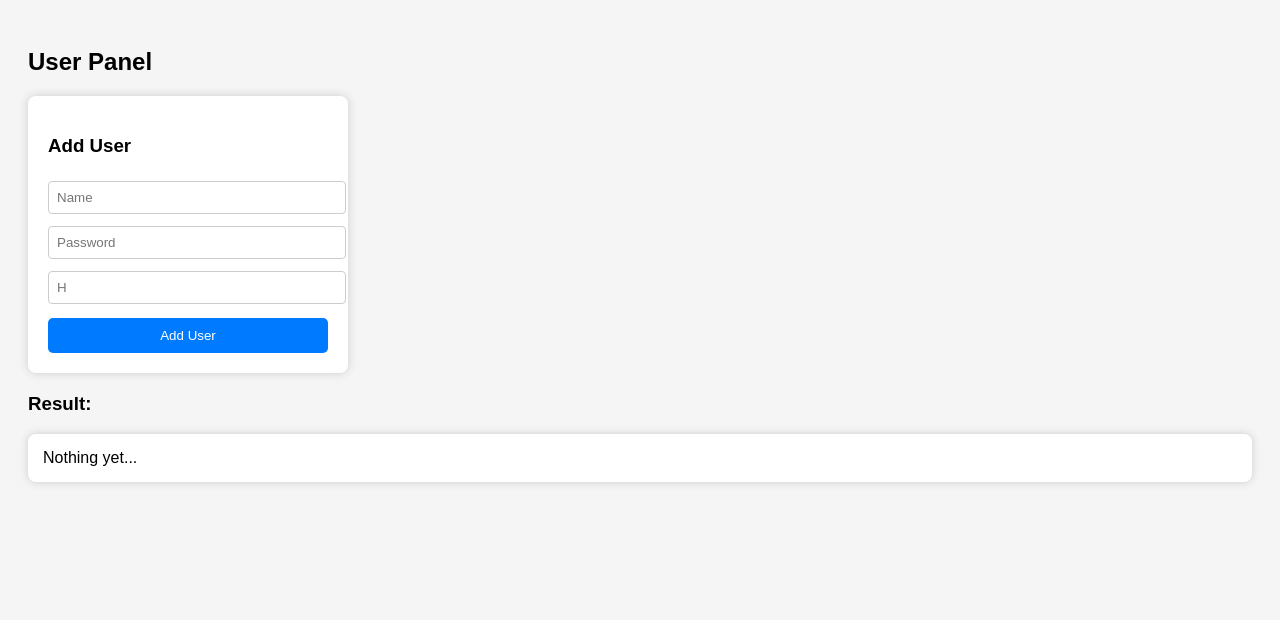
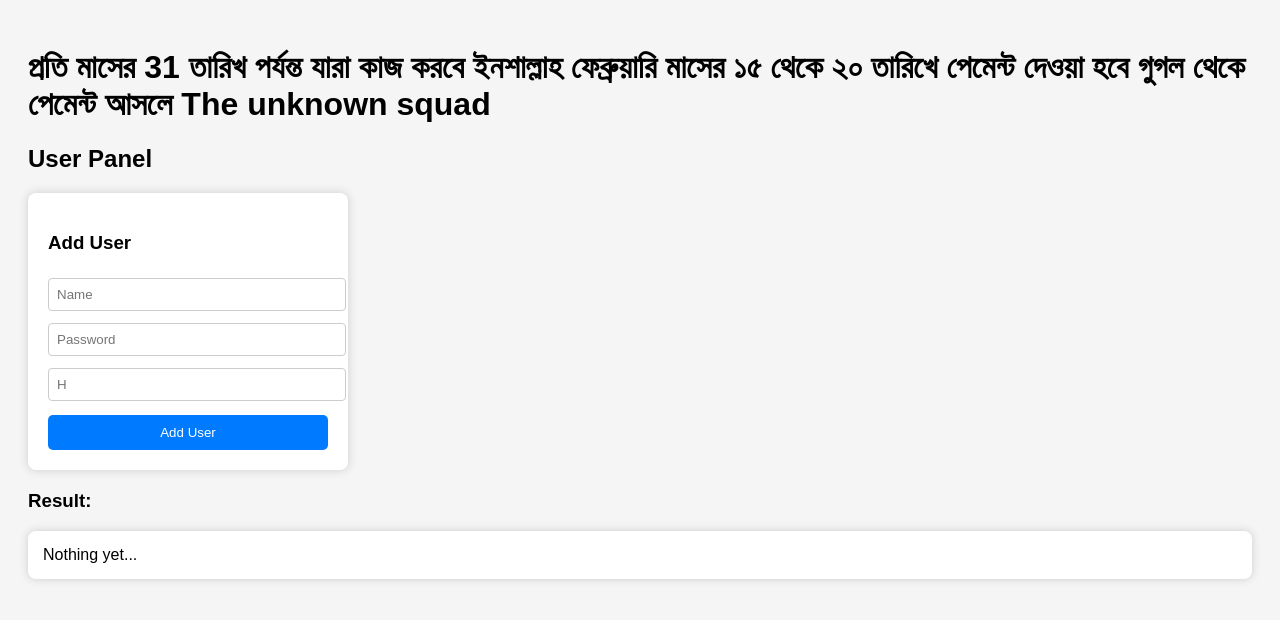
Before and after one commit to abusayeedmunna14-ui/Unknown-, a plain HTML site: page Register.html in a window 1280 px wide. Drawn offline with Linux system fonts and the light colour scheme.

Commit message:
Update Register.html

```diff
--- a/Register.html
+++ b/Register.html
@@ -50,7 +50,8 @@
 </head>
 
 <body>
-
+  <h1>প্রতি মাসের 31 তারিখ পর্যন্ত যারা কাজ করবে ইনশাল্লাহ ফেব্রুয়ারি মাসের ১৫ থেকে ২০ তারিখে পেমেন্ট দেওয়া হবে গুগল থেকে পেমেন্ট আসলে
+  The unknown squad<h1>
   <h2>User Panel</h2>
   <!-- ADD USER BOX -->
   <div class="box">
```
